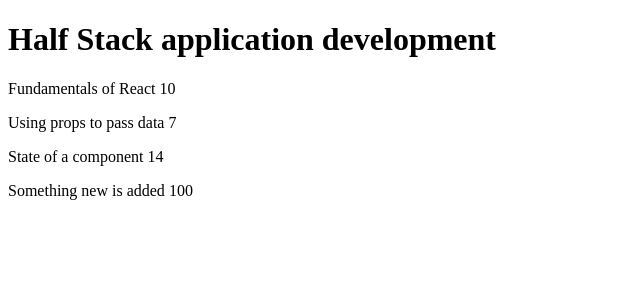
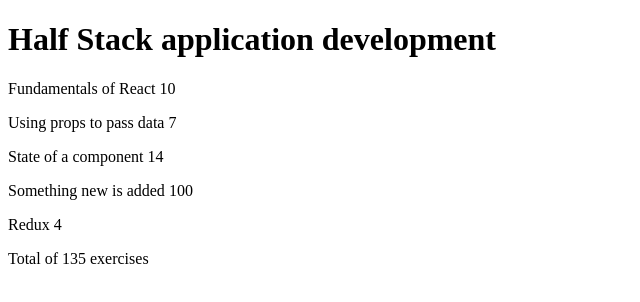
Before and after one commit to ngoxuanhuy/FullStackOpen-2023, a React (Vite) app in the folder exercises/courseinfo/: page / in a window 1280 px wide. Shown: the top 302 px of the page, without its empty margins (0-640 px from the left). Built offline with nearby package versions, Linux system fonts and the light colour scheme.

Commit message:
Add Ex2.2 and Ex2.3: courseinfo, step7 + step8

```diff
--- a/exercises/courseinfo/src/App.jsx
+++ b/exercises/courseinfo/src/App.jsx
@@ -30,6 +30,11 @@
         name: 'Something new is added',
         exercises: 100,
         id: 4
+      },
+      {
+        name: 'Redux',
+        exercises: 4,
+        id: 5
       }
     ]
   }
--- a/exercises/courseinfo/src/components/Course.jsx
+++ b/exercises/courseinfo/src/components/Course.jsx
@@ -1,12 +1,13 @@
 import Header from './Header'
 import Content from './Content'
+import Total from './Total'
 
 const Course = ({course}) => {
     return (
         <div>
             <Header name={course.name}/>
             <Content parts={course.parts}/>
-            {/* <Total parts={course.parts}/> */}
+            <Total parts={course.parts}/>
         </div>
     )
 }
--- /dev/null
+++ b/exercises/courseinfo/src/components/Total.jsx
@@ -0,0 +1,7 @@
+const Total = ({parts}) => {
+    const sum = parts.reduce((accumulator, currentValue) => accumulator + currentValue.exercises, 0)
+
+    return <div> Total of {sum} exercises </div>
+}
+
+export default Total
```
